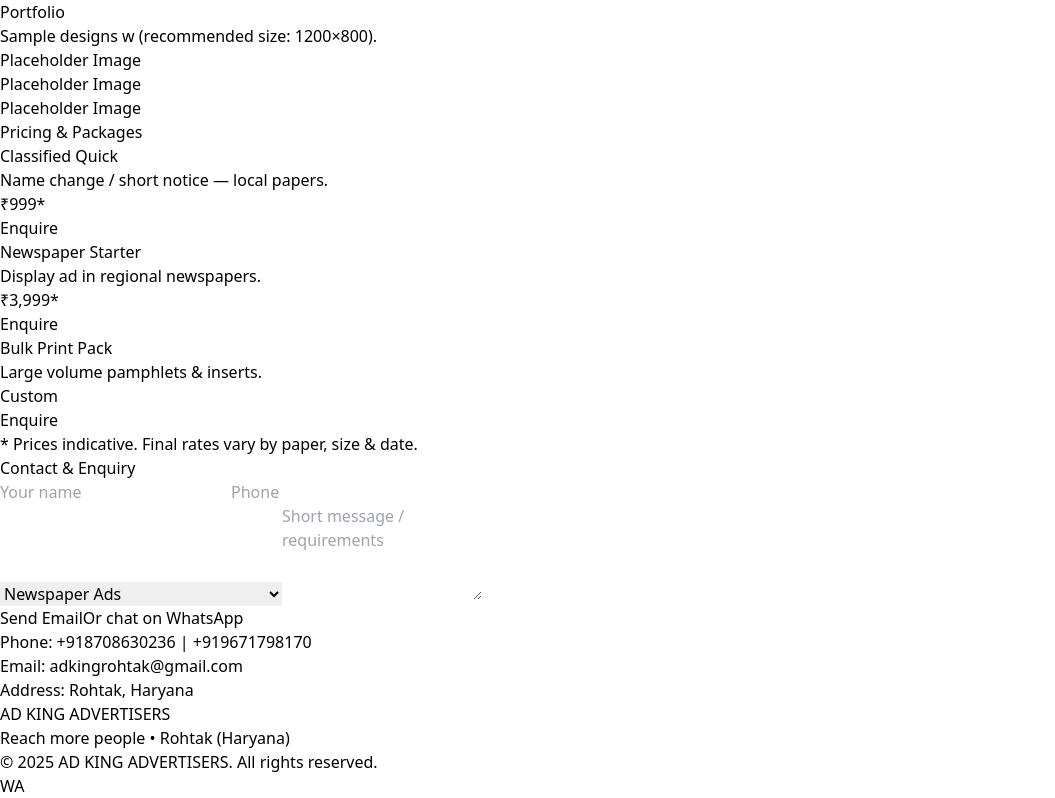
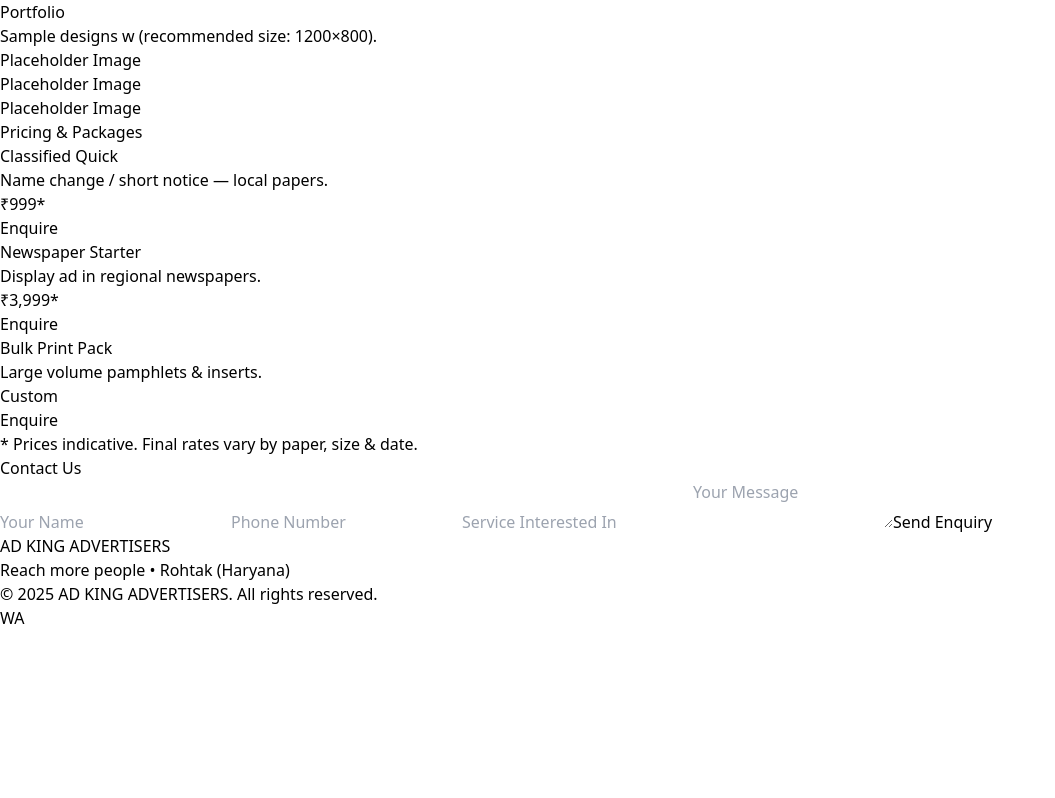
Before and after one commit to nishchaydikshit-cloud/Ad-King, a React (Vite) app: page / in a window 1280 px wide. Shown: the part 504-1302 px from the top of the page, without its empty margins (0-1055 px from the left). After the commit the page ends 1134 px from the top, so only its background shows below. Built offline with nearby package versions, Linux system fonts and the light colour scheme.

Commit message:
Update App.tsx

```diff
--- a/src/App.tsx
+++ b/src/App.tsx
@@ -143,38 +143,22 @@
 
   return (
     <section id="contact" className="py-16 bg-gray-900 text-white">
-      <div className="max-w-4xl mx-auto px-6">
-        <h2 className="text-3xl font-bold mb-6">Contact & Enquiry</h2>
-        <div className="bg-gray-800 rounded-lg p-6 border border-gray-700">
-          <form onSubmit={handleMailTo} className="grid gap-4">
-            <div className="grid sm:grid-cols-2 gap-4">
-              <input name="name" placeholder="Your name" required className="p-3 rounded bg-gray-900 border border-gray-700" />
-              <input name="phone" placeholder="Phone" required className="p-3 rounded bg-gray-900 border border-gray-700" />
-            </div>
-            <select name="service" className="p-3 rounded bg-gray-900 border border-gray-700">
-              <option>Newspaper Ads</option>
-              <option>Magazine Ads</option>
-              <option>Classifieds (Name change, Notices)</option>
-              <option>Pamphlet Design</option>
-              <option>Bulk Printing</option>
-            </select>
-            <textarea name="message" rows="4" placeholder="Short message / requirements" className="p-3 rounded bg-gray-900 border border-gray-700" />
-            <div className="flex gap-3 items-center">
-              <button type="submit" className="bg-green-500 text-white px-6 py-3 rounded font-semibold">Send Email</button>
-              <a className="inline-block" href={`https://wa.me/${PHONE_1.replace('+','')}`} target="_blank" rel="noreferrer">Or chat on WhatsApp</a>
-            </div>
-          </form>
-        </div>
-
-        <div className="mt-6 text-gray-400">
-          <p>Phone: {PHONE_1} | {PHONE_2}</p>
-          <p>Email: {EMAIL}</p>
-          <p>Address: Rohtak, Haryana</p>
-        </div>
+      <div className="max-w-3xl mx-auto px-6">
+        <h2 className="text-3xl font-bold mb-8 text-center">Contact Us</h2>
+        <form onSubmit={handleMailTo} className="grid gap-4">
+          <input type="text" name="name" placeholder="Your Name" className="p-3 rounded text-black" required />
+          <input type="tel" name="phone" placeholder="Phone Number" className="p-3 rounded text-black" required />
+          <input type="text" name="service" placeholder="Service Interested In" className="p-3 rounded text-black" required />
+          <textarea name="message" placeholder="Your Message" className="p-3 rounded text-black" required />
+          <button type="submit" className="bg-blue-600 hover:bg-blue-700 p-3 rounded text-white font-semibold">
+            Send Enquiry
+          </button>
+        </form>
       </div>
     </section>
-  )
+  );
 }
+
 
 function Footer(){
   return (
```
